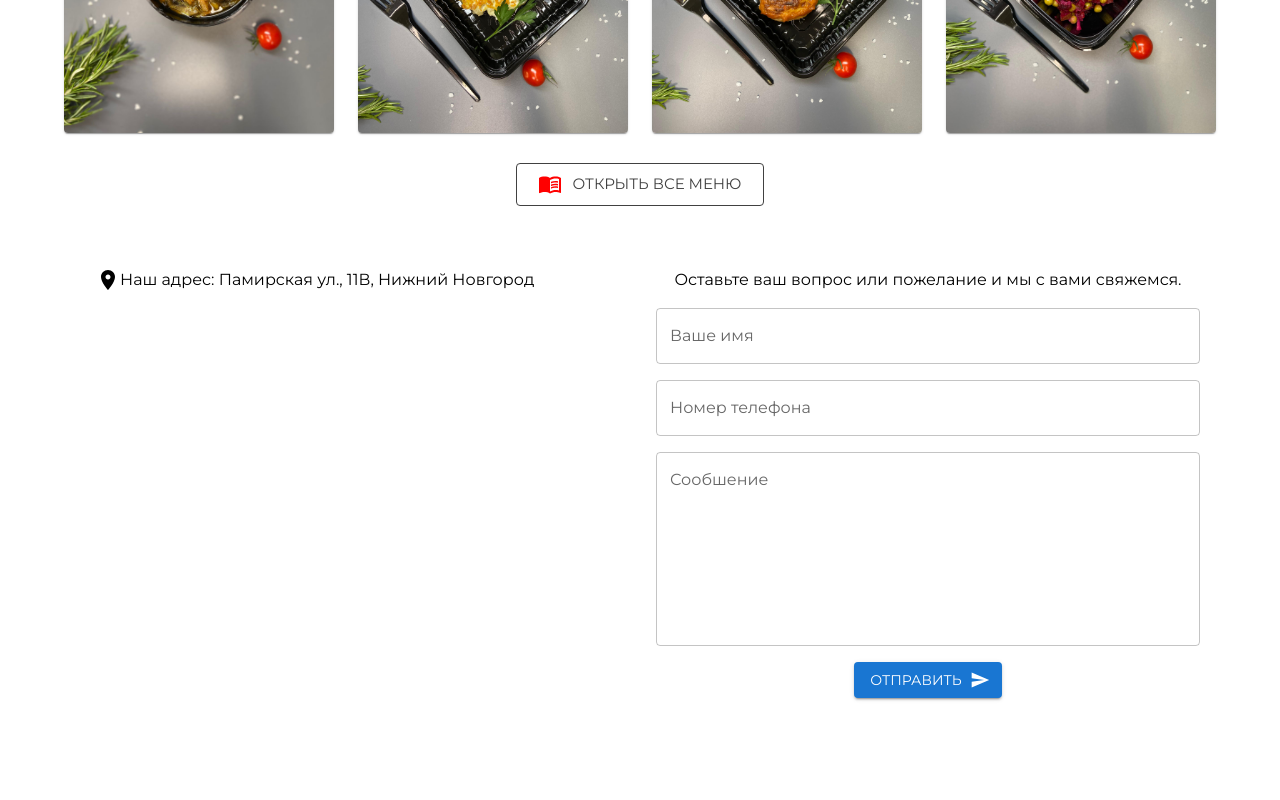
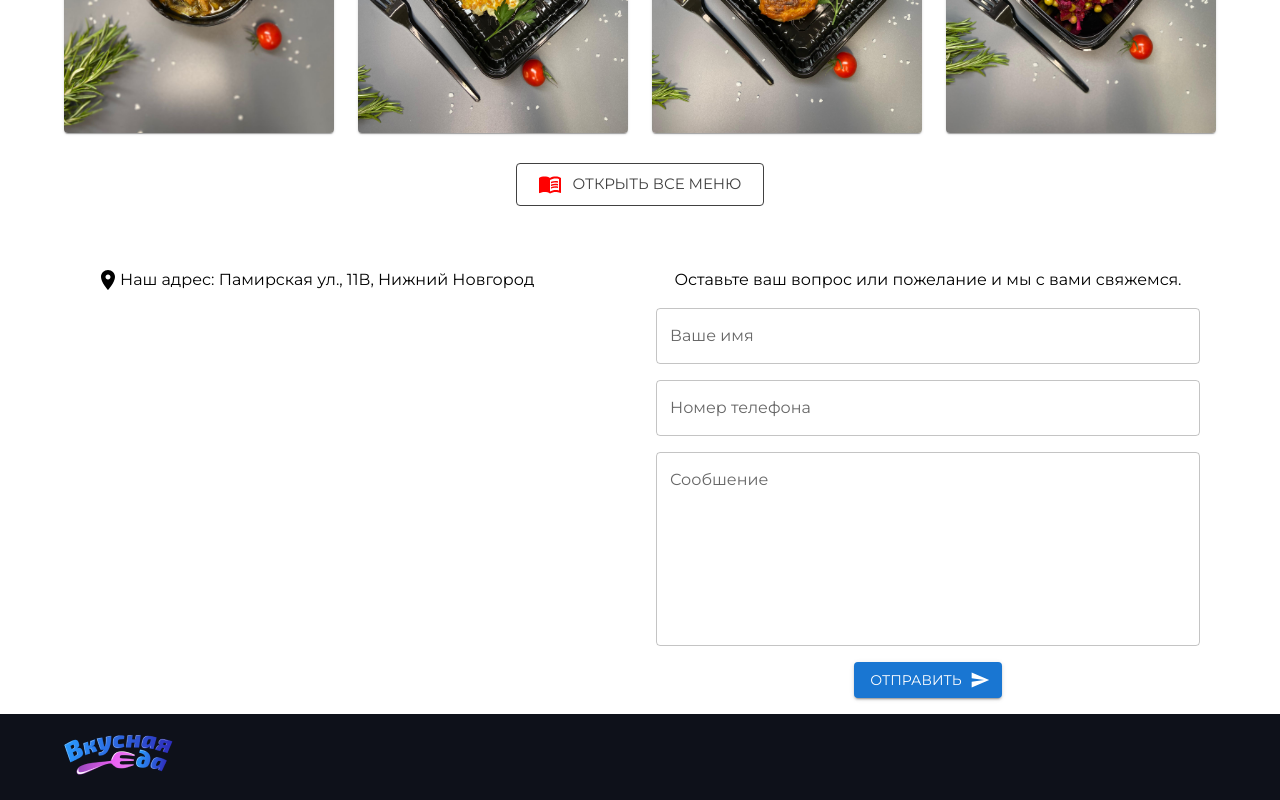
Before and after one commit to evkondr/vkuseda-client, a React (Create React App) app: page / in a window 1280 px wide. Shown: the part 1512-2312 px from the top of the page. Before the commit the page ends 2226 px from the top, so only its background shows below. Built offline with nearby package versions, Linux system fonts and the light colour scheme.

Commit message:
feat: add first part of footer

```diff
--- a/src/App.tsx
+++ b/src/App.tsx
@@ -3,6 +3,7 @@ import Header from './Components/Header/Header';
 import Welcome from './Components/Welcome/Welcome';
 import ShortMenu from './Components/ShortMenu/ShortMenu';
 import Contacts from './Components/Contacts/Contacts';
+import Footer from './Components/Footer/Footer';
 
 const App = () => {
   return (
@@ -11,6 +12,7 @@ const App = () => {
       <Welcome />
       <ShortMenu />
       <Contacts />
+      <Footer />
     </>
   );
 };
--- /dev/null
+++ b/src/Components/Footer/Footer.tsx
@@ -0,0 +1,18 @@
+import React from 'react';
+import {
+  Container, Box,
+} from '@mui/material/';
+import Logo from '../Logo/Logo';
+import './style.scss';
+
+const Footer = () => {
+  return (
+    <Box component="section" className="footer">
+      <Container maxWidth="lg">
+        <Logo />
+      </Container>
+    </Box>
+  );
+};
+
+export default Footer;
--- /dev/null
+++ b/src/Components/Footer/style.scss
@@ -0,0 +1,4 @@
+.footer{
+  padding: 20px;
+  background-color: #0e111a;
+}
```
